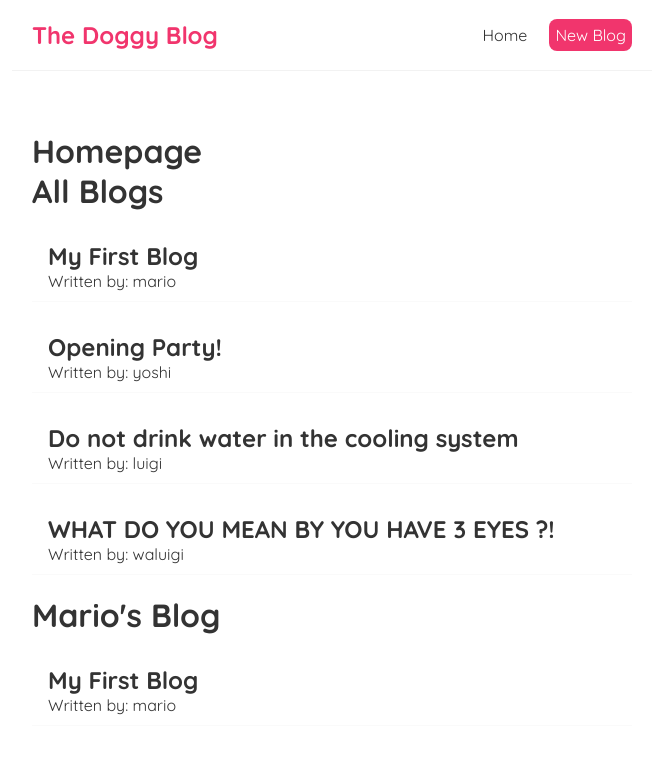
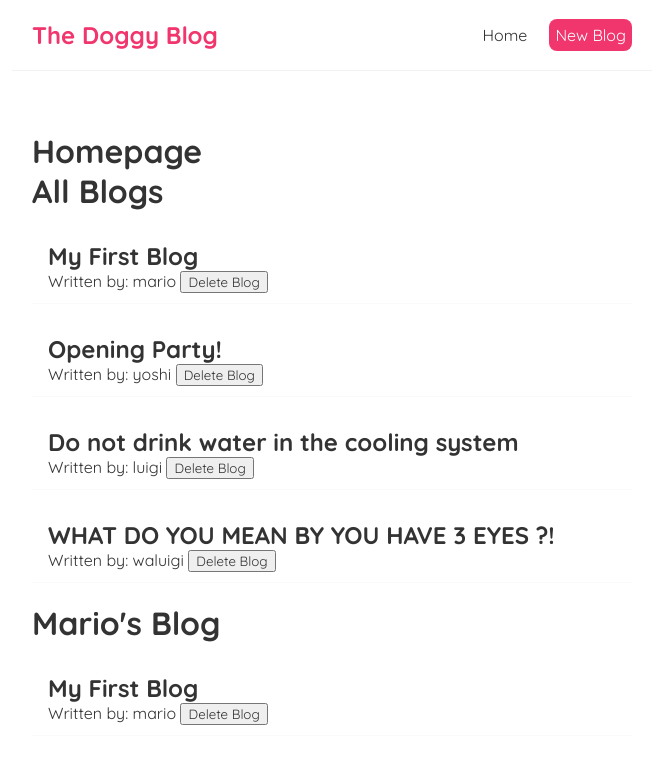
Before and after one commit to rexhang0501/react-blog-website-project, a React (Create React App) app: page / in a window 1280 px wide. Shown: the top 764 px of the page, without its empty margins (308-971 px from the left). Built offline with nearby package versions, Linux system fonts and the light colour scheme; data requests are answered from the project's data file.

Commit message:
Display author blogs header dynamically

```diff
--- a/package.json
+++ b/package.json
@@ -8,6 +8,7 @@
     "@testing-library/user-event": "^13.5.0",
     "react": "^18.2.0",
     "react-dom": "^18.2.0",
+    "react-router-dom": "^5.3.4",
     "react-scripts": "5.0.1",
     "web-vitals": "^2.1.4"
   },
--- a/src/components/BlogList.js
+++ b/src/components/BlogList.js
@@ -1,6 +1,7 @@
 const BlogList = (props) => {
     const blogs = props.blogs;
     const title = props.title;
+    const handleDelete = props.handleDelete;
 
     return (
         <div className="blog-list">
@@ -9,6 +10,9 @@ const BlogList = (props) => {
                 <div className="blog-preview" key={blog.id}>
                     <h2>{blog.title}</h2>
                     <span> Written by: {blog.author} </span>
+                    <button onClick={()=>{
+                        handleDelete(blog.id);
+                    }}>Delete Blog</button>
                 </div>
             ))}
         </div>
--- a/src/components/Home.js
+++ b/src/components/Home.js
@@ -1,8 +1,28 @@
 import BlogList from './BlogList';
+import { useState, useEffect } from 'react';
 import useFetch from '../hooks/useFetch';
 
 const Home = () => {
-    const {data: blogs, isLoading, errorMessage} = useFetch("http://localhost:8000/blogs");
+    const {data: blogs, isLoading, errorMessage, setData} = useFetch("http://localhost:8000/blogs");
+    const [ marioBlogsPresent, setMarioBlogsPresent ] = useState(true);
+    const handleDelete = (id) => {
+        setData(blogs.filter((blog)=>{
+            return blog.id !== id;
+        }));
+    };
+
+    useEffect(()=>{
+        if(blogs){
+            const marioBlogs = blogs.filter((blog)=>{
+                return blog.author === "mario";
+            });
+
+            if(marioBlogs.length === 0){
+                console.log(marioBlogs.length);
+                setMarioBlogsPresent(false);
+            }
+        }
+    }, [blogs]);
 
     //Displaying Component using forEach
     //let element = [];
@@ -17,11 +37,12 @@ const Home = () => {
             <h1>Homepage</h1>
             <span>{errorMessage}</span>
             {isLoading && <div>Loading...</div>}
-            {blogs && <BlogList blogs={blogs} title="All Blogs"/>}
-            {blogs && <BlogList blogs={blogs.filter((blog)=>{
+            {blogs && <BlogList blogs={blogs} title="All Blogs" handleDelete={handleDelete}/>}
+            {marioBlogsPresent && blogs && <BlogList blogs={blogs.filter((blog)=>{
                 return blog.author === "mario"
             })}
-            title="Mario's Blog"/>}
+            title="Mario's Blog"
+            handleDelete={handleDelete}/>}
         </div>
     );
 }
--- a/src/hooks/useFetch.js
+++ b/src/hooks/useFetch.js
@@ -28,7 +28,8 @@ const useFetch = (endpoint) => {
     return {
         data,
         isLoading,
-        errorMessage
+        errorMessage,
+        setData
     };
 };
 
```
Also changed, not shown: 1 other file (tests, documents, lock files or other folders).
